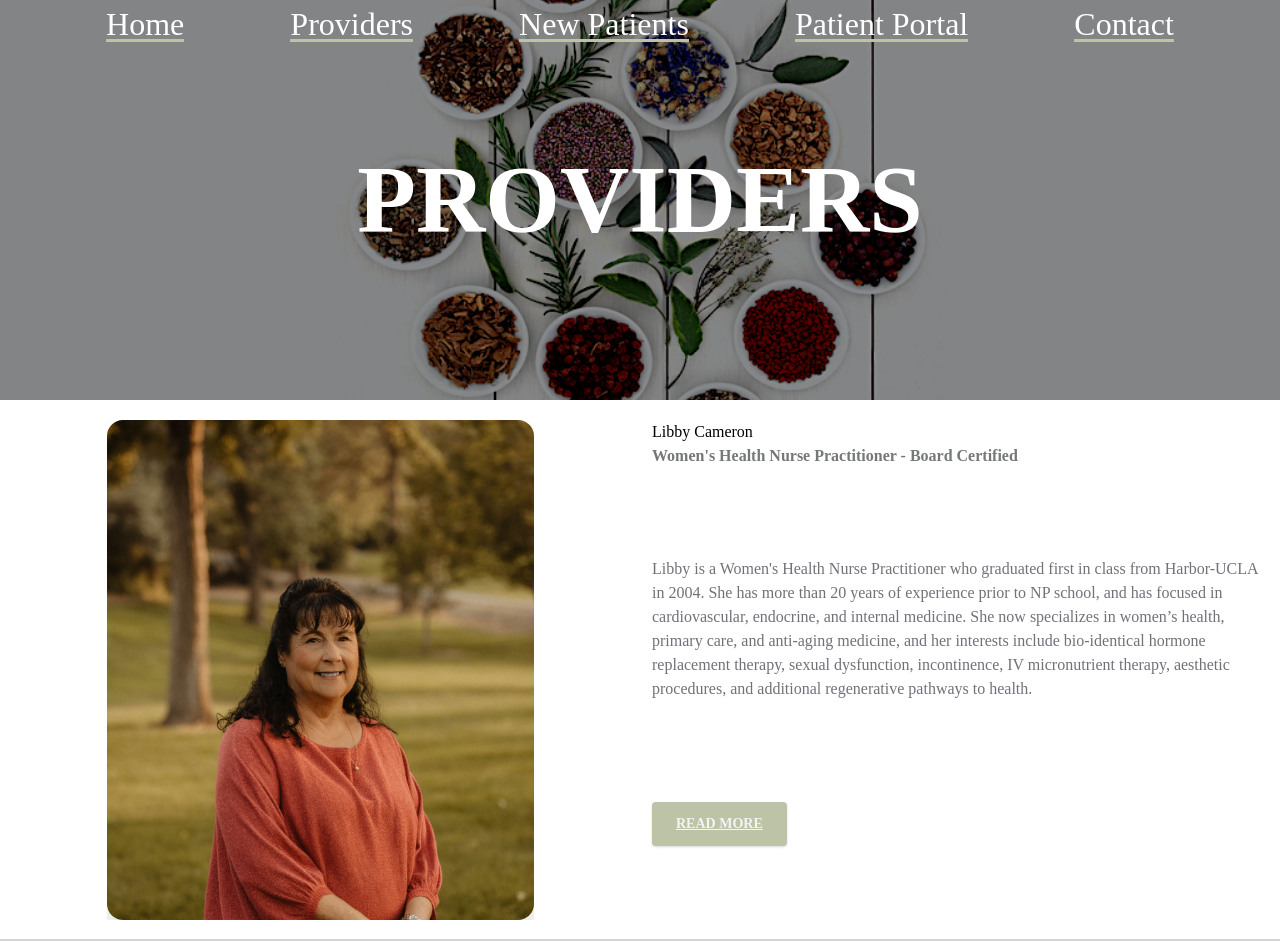
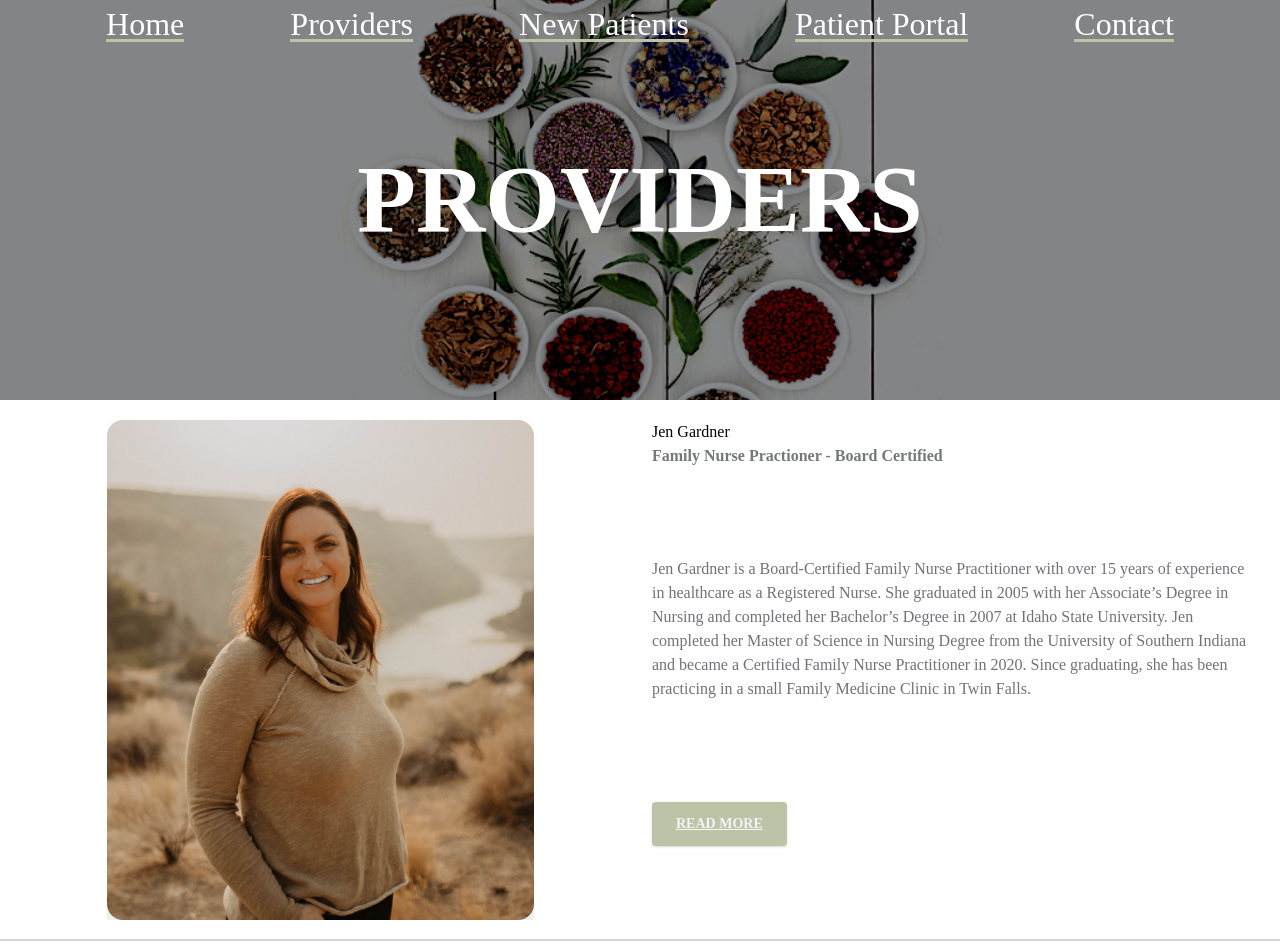
Before and after one commit to nickgiegerich/brm-dvl, a Next.js app: page /providers in a window 1280 px wide. Shown: the top 952 px of the page. Built offline with nearby package versions, Linux system fonts and the light colour scheme.

Commit message:
removed libby

```diff
--- a/components/Team/profiles.js
+++ b/components/Team/profiles.js
@@ -3,19 +3,19 @@ import { Modal } from "./Modal";
 import Image from "next/image";
 
 const teamMembers = [
-  {
-    name: "Libby Cameron ",
-    title: "Women's Health Nurse Practitioner - Board Certified",
-    picture: "/images/providers/libby.jpg",
-    blur: "/images/providers/libby.jpg",
-    desc1:
-      "Libby is a Women's Health Nurse Practitioner who graduated first in class from Harbor-UCLA in 2004. She has more than 20 years of experience prior to NP school, and has focused in cardiovascular, endocrine, and internal medicine. She now specializes in women’s health, primary care, and anti-aging medicine, and her interests include bio-identical hormone replacement therapy, sexual dysfunction, incontinence, IV micronutrient therapy, aesthetic procedures, and additional regenerative pathways to health.",
-    desc2: "",
-    desc3:
-      "Libby raised all boys, in her free time she enjoys rockhounding, hiking, panning for gold, playing tennis, and gardening. She is compassionate and dedicated to helping people reach their highest level of wellness. Regenerative Medicine is her passion and she looks forward to helping everyone live a healthier and more vibrant life.",
-    desc4: "",
-    desc5: "",
-  },
+  // {
+  //   name: "Libby Cameron ",
+  //   title: "Women's Health Nurse Practitioner - Board Certified",
+  //   picture: "/images/providers/libby.jpg",
+  //   blur: "/images/providers/libby.jpg",
+  //   desc1:
+  //     "Libby is a Women's Health Nurse Practitioner who graduated first in class from Harbor-UCLA in 2004. She has more than 20 years of experience prior to NP school, and has focused in cardiovascular, endocrine, and internal medicine. She now specializes in women’s health, primary care, and anti-aging medicine, and her interests include bio-identical hormone replacement therapy, sexual dysfunction, incontinence, IV micronutrient therapy, aesthetic procedures, and additional regenerative pathways to health.",
+  //   desc2: "",
+  //   desc3:
+  //     "Libby raised all boys, in her free time she enjoys rockhounding, hiking, panning for gold, playing tennis, and gardening. She is compassionate and dedicated to helping people reach their highest level of wellness. Regenerative Medicine is her passion and she looks forward to helping everyone live a healthier and more vibrant life.",
+  //   desc4: "",
+  //   desc5: "",
+  // },
   {
     name: "Jen Gardner",
     title: "Family Nurse Practioner - Board Certified",
```
